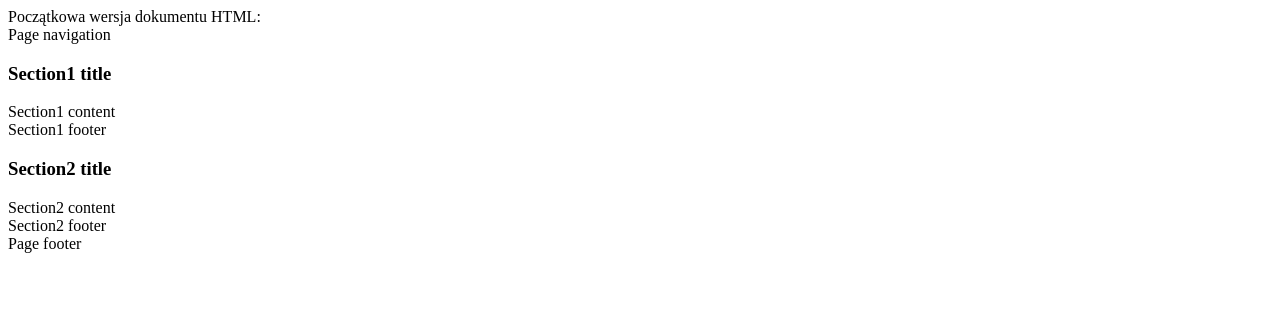
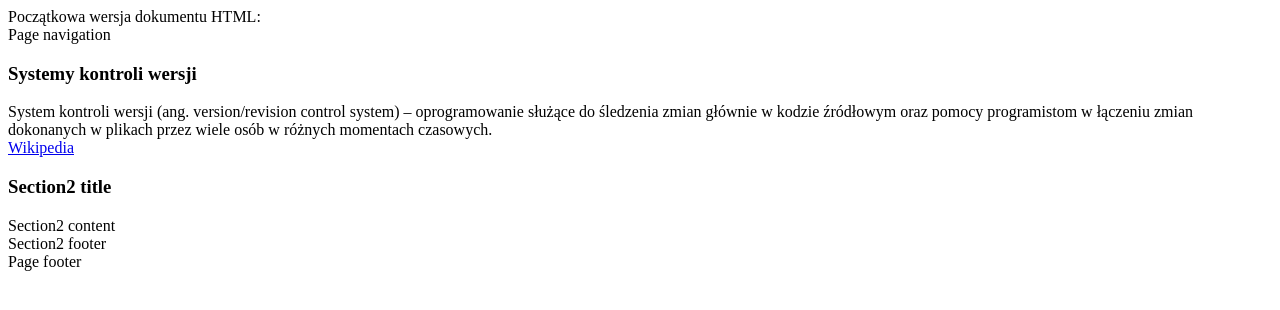
Before and after one commit to 187803/iislabpio_187803, a plain HTML site: page index.html in a window 1280 px wide. Drawn offline with Linux system fonts and the light colour scheme.

Commit message:
Zmiany cecha1

```diff
--- a/index.html
+++ b/index.html
@@ -10,13 +10,14 @@
 		</nav>
 		<section id="section1" class="panel panel-default">
 			<div class="panel-heading">
-	    		<h3 class="panel-title">Section1 title</h3>
+	    		<h3 class="panel-title">Systemy kontroli wersji</h3>
 		  	</div>
 	  		<div class="panel-body">
-	    		Section1 content
+	    		System kontroli wersji (ang. version/revision control system) – oprogramowanie służące do śledzenia zmian głównie w kodzie źródłowym oraz pomocy programistom w łączeniu zmian dokonanych w plikach przez wiele osób w różnych momentach czasowych.
+
 	  		</div>
 			<footer class="panel-footer">
-				Section1 footer
+				<a href="http://pl.wikipedia.org/wiki/System_kontroli_wersji">Wikipedia</a>
 			</footer>
 		</section>
 		<section id="section2" class="panel panel-default">
```
